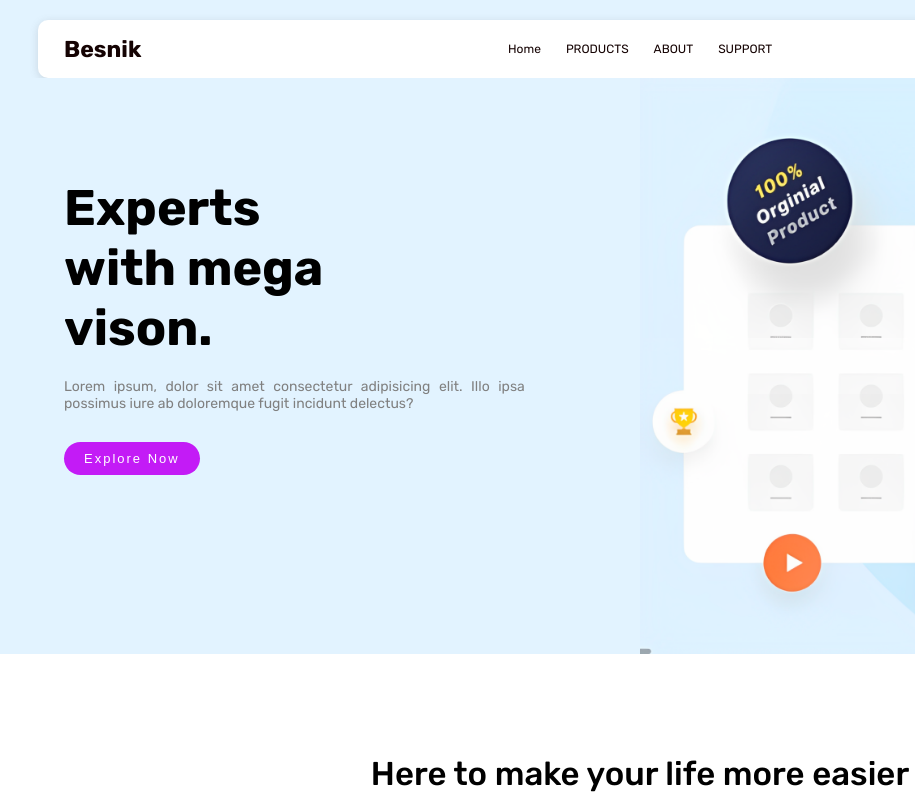
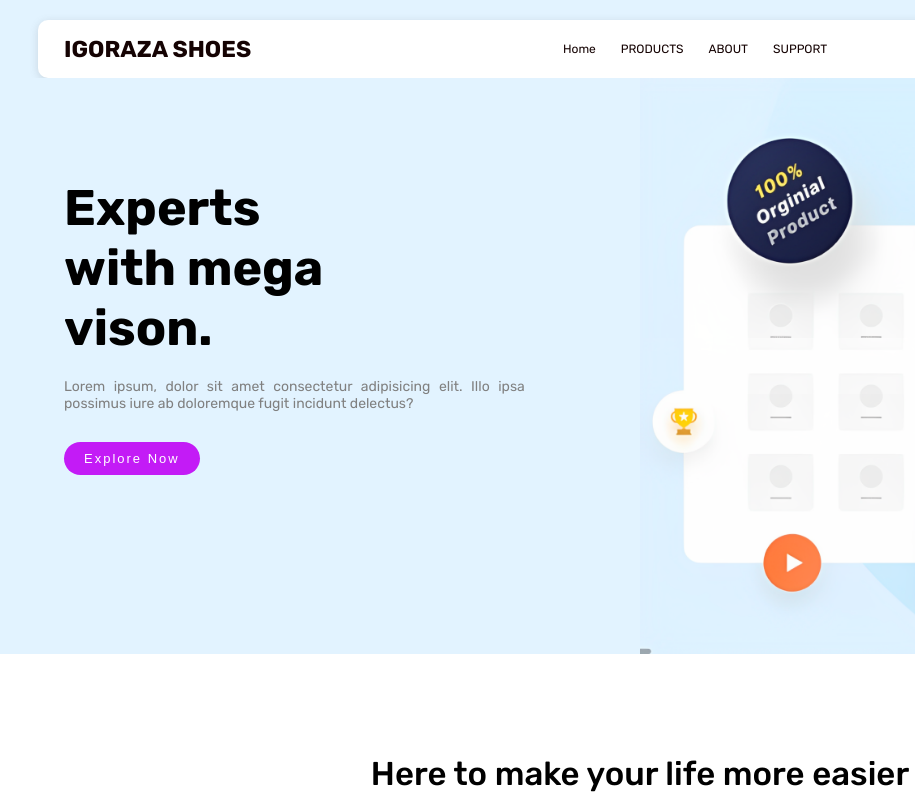
Before and after one commit to Jayaram-s-kumar/besnikshoe, a plain HTML site: page index.html in a window 1280 px wide. Shown: the top 800 px of the page, 0-915 px from the left. Drawn offline with Linux system fonts and the light colour scheme.

Commit message:
updated titele

```diff
--- a/index.html
+++ b/index.html
@@ -4,7 +4,7 @@
 <head>
     <meta charset="UTF-8">
     <meta name="viewport" content="width=device-width, initial-scale=1.0">
-    <title>Document</title>
+    <title>IGORAZASHOES</title>
     <link rel="stylesheet" href="./style.css">
     <link rel="preconnect" href="https://fonts.googleapis.com">
     <link rel="preconnect" href="https://fonts.gstatic.com" crossorigin>
@@ -16,7 +16,7 @@
     <div class="navcont">
         <div class="navbar">
             <div class="logo">
-                <p>Besnik</p>
+                <p>IGORAZA SHOES</p>
             </div>
             <div class="options">
                 <p>Home</p>
```
